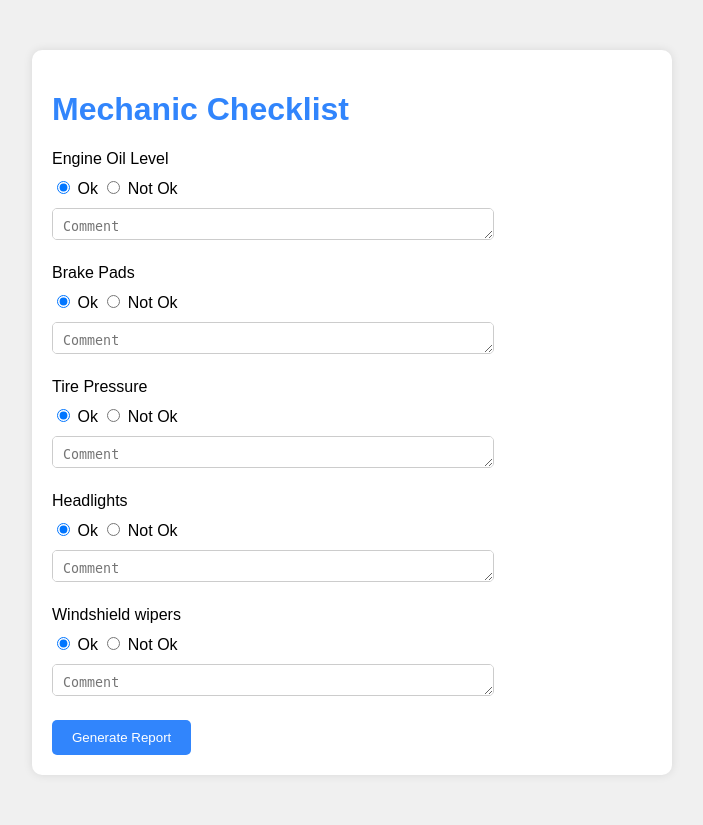
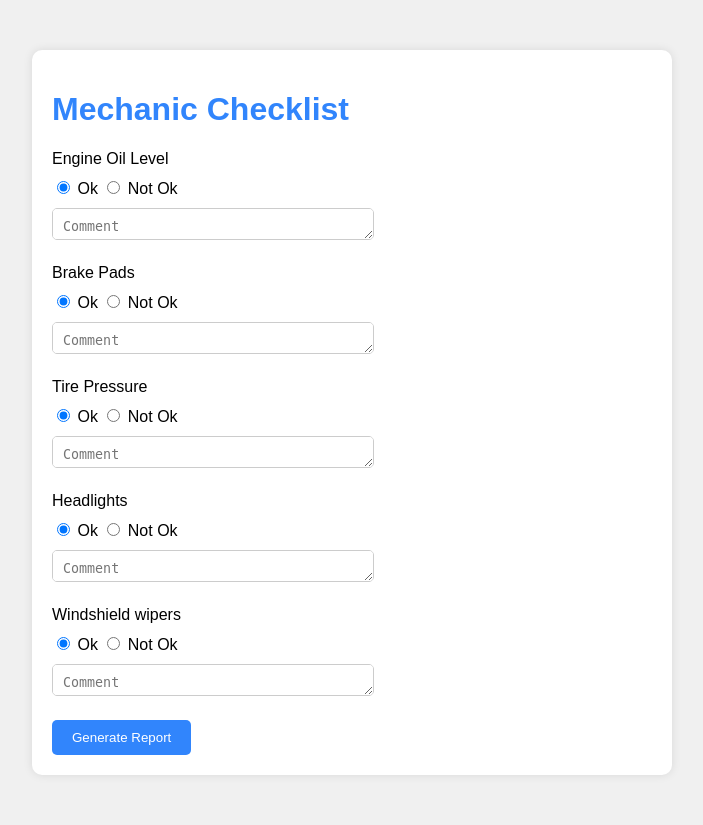
Before and after one commit to okehieuchenna1/cardiomechpage, a Flask app: page / in a window 1280 px wide. Shown: the whole page, without its empty margins (288-991 px from the left). Run offline with Flask 3, Linux system fonts and the light colour scheme.

Commit message:
Update styles.css

```diff
--- a/static/styles.css
+++ b/static/styles.css
@@ -35,7 +35,7 @@ h1 {
 }
 
 .comment textarea {
-    width: 70%;
+    width: 50%;
     height: 10px;
     padding: 10px;
     border: 1px solid #ccc;
```
